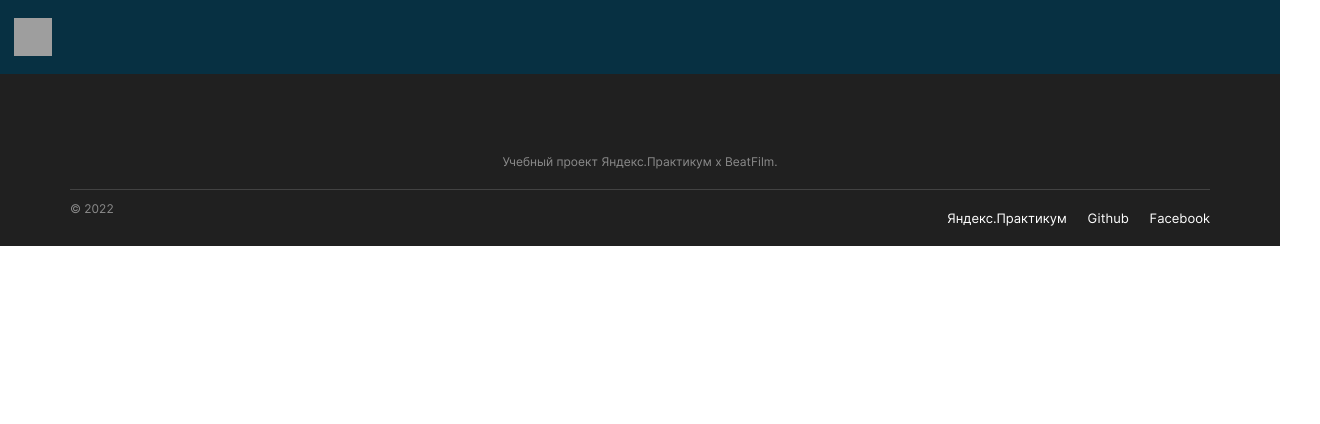
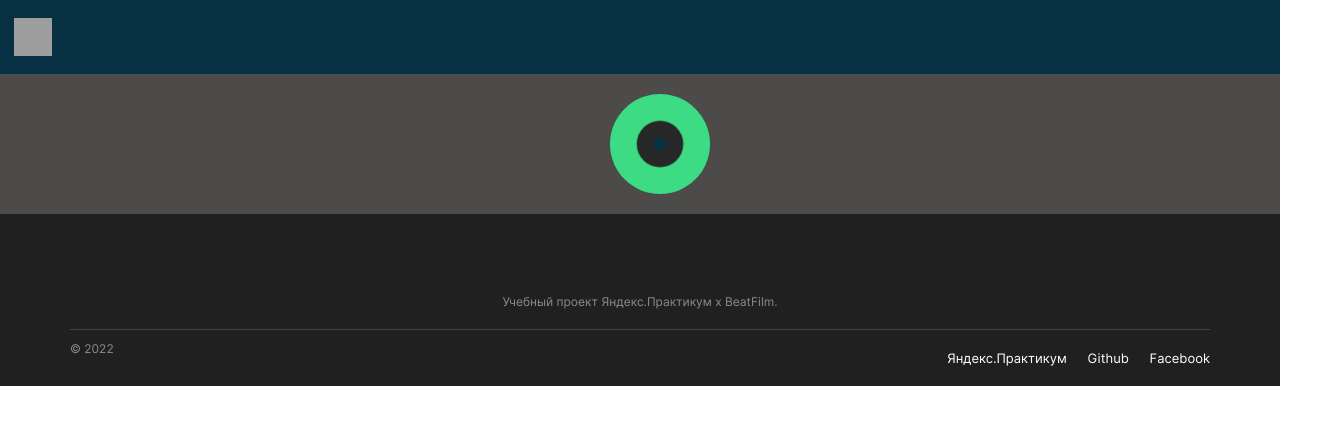
Before and after one commit to Borisjaou/movies-explorer-frontend, a React (Create React App) app: page /saved-movies in a window 1280 px wide. Shown: the top 424 px of the page, 1320 px wide, since content can reach past the window. Built offline with nearby package versions, Linux system fonts and the light colour scheme; grey boxes are pictures that could not be loaded.

Commit message:
feature/layoutBurgerMenu

```diff
--- a/src/components/App/App.js
+++ b/src/components/App/App.js
@@ -10,7 +10,9 @@ import About from '../Main/About/About';
 import Portfolio from '../Main/Portfolio/Portfolio';
 import SearchForm from '../Movies/SearchForm/SearchForm';
 import MovesCardList from '../Movies/MoviesCardList/MoviesCardList';
+import Preloader from '../Movies/Preloader/Preloader'
 
+import Navigation from '../Navigation/Navigation';
 
 import { Route, Switch } from 'react-router';
 function App() {
@@ -31,10 +33,13 @@ function App() {
           <SearchForm />
           <MovesCardList />
         </Route>
-        <Route path='/saved-movies'></Route>
+        <Route path='/saved-movies'>
+          <Preloader />
+        </Route>
         <Route path='/profile'></Route>
         <Route path='/signin'></Route>
         <Route path='/signup'></Route>
+        <Route path='/check'><Navigation /></Route>
         <Route path='*'>
 
         </Route>
--- a/src/components/Movies/MoviesCardList/MoviesCardList.css
+++ b/src/components/Movies/MoviesCardList/MoviesCardList.css
@@ -6,6 +6,22 @@
   justify-items: center;
   grid-template-rows: repeat(auto-fill, min(300px));
   padding: 0 10px 0;
+}
+
+.movies-card__more {
+  padding: 50px 0 80px;
+}
+
+.movies-card__more-button {
+  width: 240px;
+  height: 36px;
+  font-size: 12px;
+  color: #FFFFFF;
+  border-radius: 3px;
+  text-decoration: none;
+  cursor: pointer;
+  background-color: #202020;
+  border: 1px solid #424242;
 }
 
 @media screen and (min-width: 768px) {
--- a/src/components/Movies/MoviesCardList/MoviesCardList.js
+++ b/src/components/Movies/MoviesCardList/MoviesCardList.js
@@ -2,7 +2,7 @@ import React from 'react';
 import './MoviesCardList.css';
 import like from '../../../images/smallLikedButton.svg';
 import dislike from '../../../images/smallUnlikedButton.svg';
-/*delete after extraction movies-card */
+/*delete after extraction movies-card  Delete all cards after layout*/
 import test from '../../../images/test.jpg';
 import test2 from '../../../images/test2.png'
 import '../MoviesCard/MoviesCard.css';
@@ -43,8 +43,9 @@ function MoviesCardList() {
         </div>
         <div className='movies-card__duration'>movie duration</div>
       </figure>
-
-
+      <div className='movies-card__more'>
+        <button className='movies-card__more-button'>Ещё</button>
+      </div>
       {/* </div> */}
     </section>
   );
--- /dev/null
+++ b/src/components/Movies/Preloader/Preloader.css
@@ -0,0 +1,88 @@
+@keyframes preloader-inside-white {
+    0% {
+        -webkit-transform: scale(0, 0);
+        -moz-transform: scale(0, 0);
+        -ms-transform: scale(0, 0);
+        -o-transform: scale(0, 0);
+        transform: scale(0, 0);
+    }
+    100% {
+        -webkit-transform: scale(1, 1);
+        -moz-transform: scale(1, 1);
+        -ms-transform: scale(1, 1);
+        -o-transform: scale(1, 1);
+        transform: scale(1, 1);
+    }
+}
+
+@keyframes preloader-inside-red {
+    0% {
+        -webkit-transform: scale(0, 0);
+        -moz-transform: scale(0, 0);
+        -ms-transform: scale(0, 0);
+        -o-transform: scale(0, 0);
+        transform: scale(0, 0);
+    }
+    30% {
+        -webkit-transform: scale(0, 0);
+        -moz-transform: scale(0, 0);
+        -ms-transform: scale(0, 0);
+        -o-transform: scale(0, 0);
+        transform: scale(0, 0);
+    }
+    100% {
+        -webkit-transform: scale(1, 1);
+        -moz-transform: scale(1, 1);
+        -ms-transform: scale(1, 1);
+        -o-transform: scale(1, 1);
+        transform: scale(1, 1);
+    }
+}
+
+.preloader {
+    display: flex;
+    align-items: center;
+    justify-content: center;
+    width: 100%;
+    height: 100%;
+    z-index: 10;
+    padding: 20px;
+}
+
+.preloader__container {
+    width: 100px;
+    height: 100px;
+    position: relative;
+}
+
+.preloader__round {
+    width: 100px;
+    height: 100px;
+    position: absolute;
+    top: 0;
+    left: 0;
+    background: #3DDC84;
+    border-radius: 50px;
+}
+
+.preloader__round::after,
+.preloader__round::before {
+    content: '';
+    width: 100px;
+    height: 100px;
+    position: absolute;
+    top: 0;
+    left: 0;
+    border-radius: 50px;
+}
+
+.preloader__round::after {
+    background: #272727;
+    animation: preloader-inside-white 1s ease-in-out infinite;
+}
+
+.preloader__round::before {
+    z-index: 10;
+    background: #073042;
+    animation: preloader-inside-red 1s ease-in-out infinite;
+}
--- /dev/null
+++ b/src/components/Movies/Preloader/Preloader.js
@@ -0,0 +1,14 @@
+import React from 'react'
+import './Preloader.css'
+
+const Preloader = () => {
+    return (
+        <div className="preloader">
+            <div className="preloader__container">
+                <span className="preloader__round"></span>
+            </div>
+        </div>
+    )
+};
+
+export default Preloader
--- /dev/null
+++ b/src/components/Navigation/Navigation.css
@@ -0,0 +1,23 @@
+.navigation {
+
+}
+.navigation__menu {
+  display: flex;
+  flex-direction:column;
+  align-items: center;
+  background-color: #202020;
+
+  height: 100vw;
+  width: 320px; /*colculate size in different units*/
+  position: fixed;
+  top: 0;
+  right: 0;
+  padding: 9rem 0;
+  z-index: 1;
+}
+.navigation__menu-list {
+  font-size: 18px;
+  line-height: 22px;
+  text-decoration: none;
+  color: #FFFFFF;
+}
--- /dev/null
+++ b/src/components/Navigation/Navigation.js
@@ -0,0 +1,38 @@
+import React from 'react';
+import './Navigation.css';
+
+
+function Navigation() {
+  return (
+    <section className='navigation'>
+      <a href='' className='navigation__menu-button'>
+        <spun className=''></spun>
+      </a>
+      <nav className='navigation__menu'>
+        <a href='' className='navigation__menu-list'>Главная</a>
+        <a href='' className='navigation__menu-list'>Фильмы</a>
+        <a href='' className='navigation__menu-list'>Сохранённые</a>
+      </nav>
+      <div className='navigation__menu-overlay'></div>
+    </section>
+
+    /*     <section >
+          <div class="burger-menu">
+            <a href="" class="burger-menu_button">
+              <spun class="burger-menu_lines"></spun>
+            </a>
+            <nav class="burger-menu_nav">
+              <a href="#section-1" class="burger-menu_link">Секция 1</a>
+              <a href="#section-2" class="burger-menu_link">Секция 2</a>
+              <a href="#section-3" class="burger-menu_link">Секция 3</a>
+              <a href="#section-4" class="burger-menu_link">Секция 4</a>
+              <a href="#section-5" class="burger-menu_link">Секция 5</a>
+            </nav>
+            <div class="burger-menu_overlay"></div>
+          </div>
+
+
+        </section> */
+  );
+}
+export default Navigation;
```
